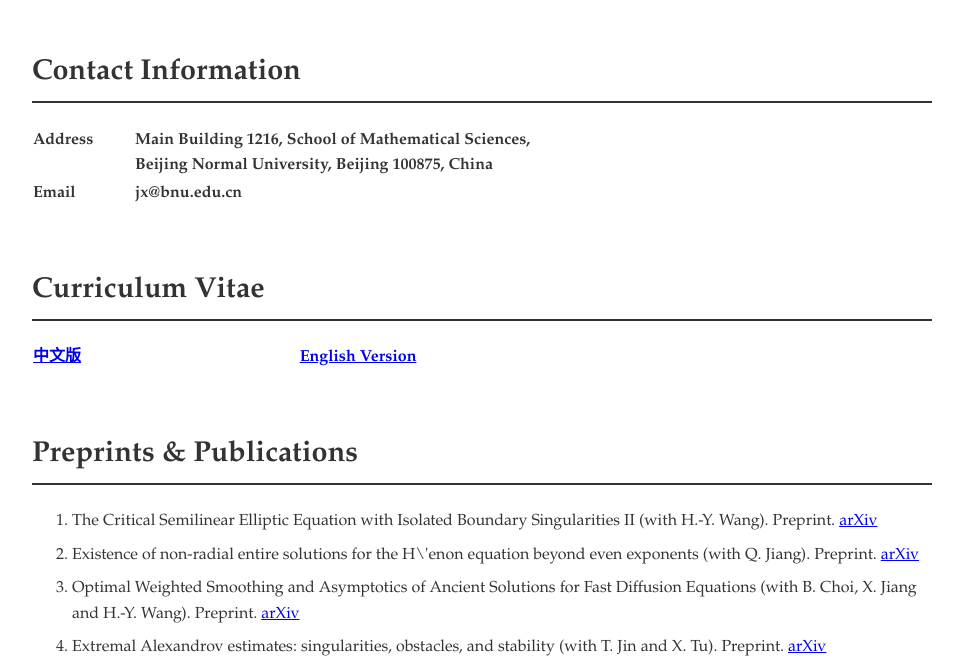
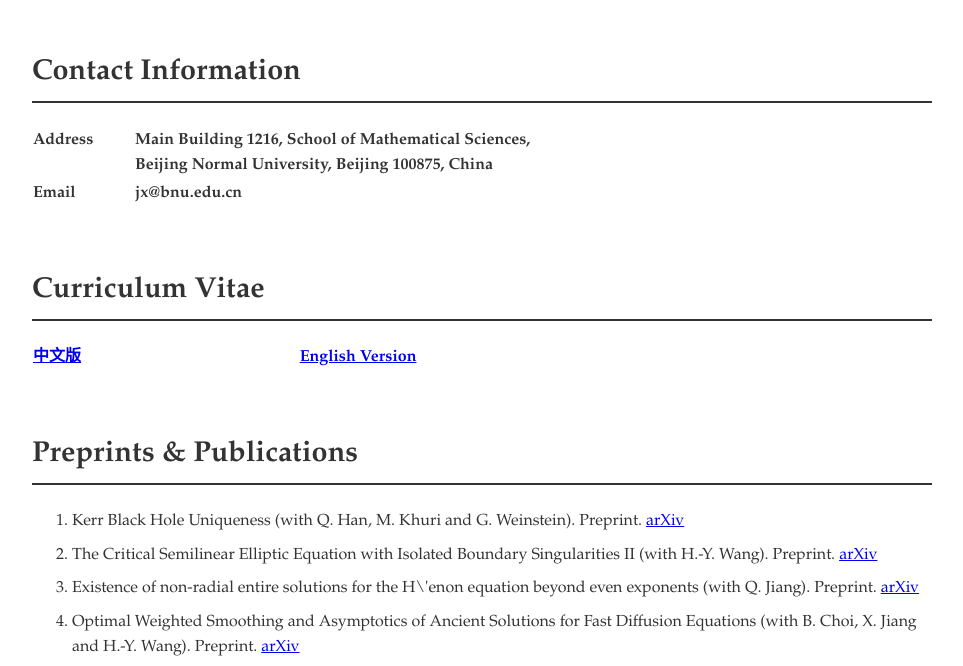
Before and after one commit to JingangXiong/homepage, a plain HTML site: page index.html in a window 1280 px wide. Shown: the part 121-787 px from the top of the page, without its empty margins (158-1121 px from the left). Drawn offline with Linux system fonts and the light colour scheme.

Commit message:
Add new publications to index.html

```diff
--- a/index.html
+++ b/index.html
@@ -90,6 +90,8 @@
             <section>
                 <h2>Preprints & Publications</h2>
                 <ol class="pub-list">
+
+		 <li  style="margin-bottom: 8px;">Kerr Black Hole Uniqueness (with Q. Han, M. Khuri and G. Weinstein).  Preprint. <a href="https://arxiv.org/abs/2608.23325">arXiv</a>  <br>
 
          <li  style="margin-bottom: 8px;">The Critical Semilinear Elliptic Equation with Isolated Boundary Singularities II (with H.-Y. Wang).  Preprint.  <a href="https://arxiv.org/abs/2608.16106">arXiv</a> <br>
 
```
